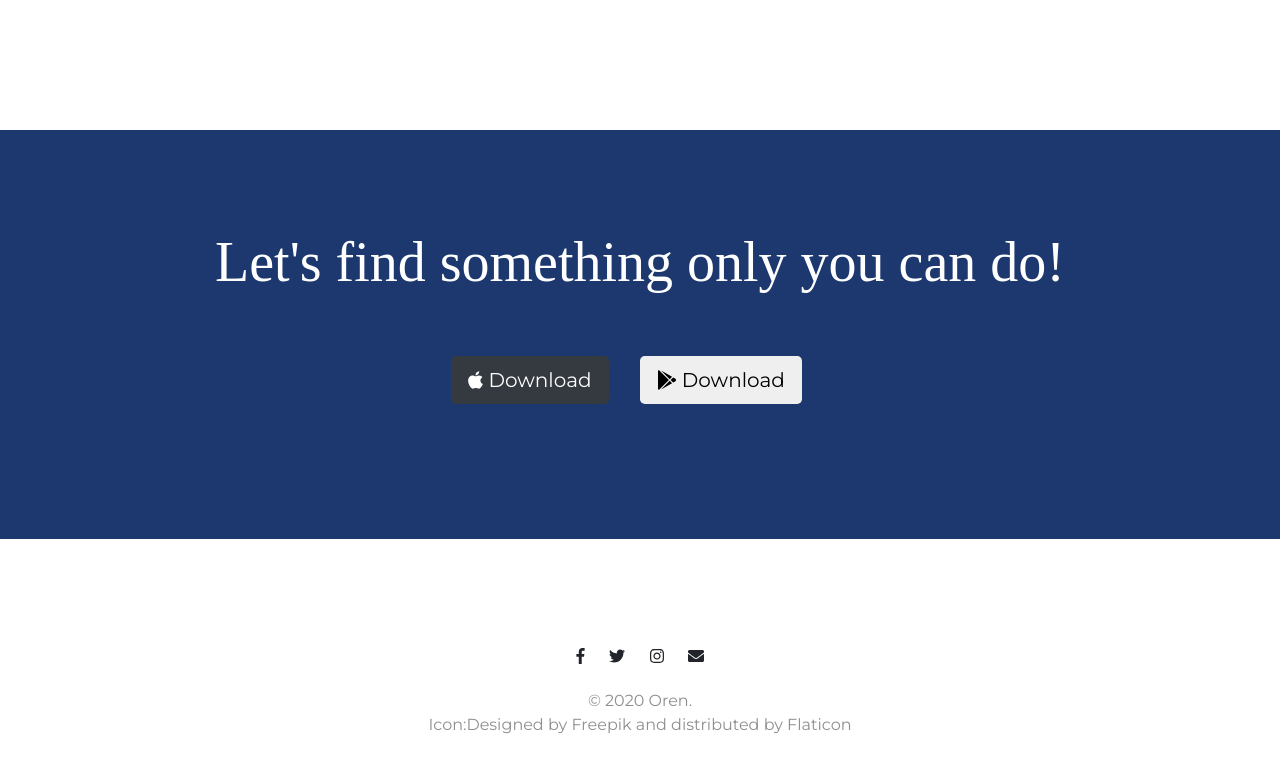
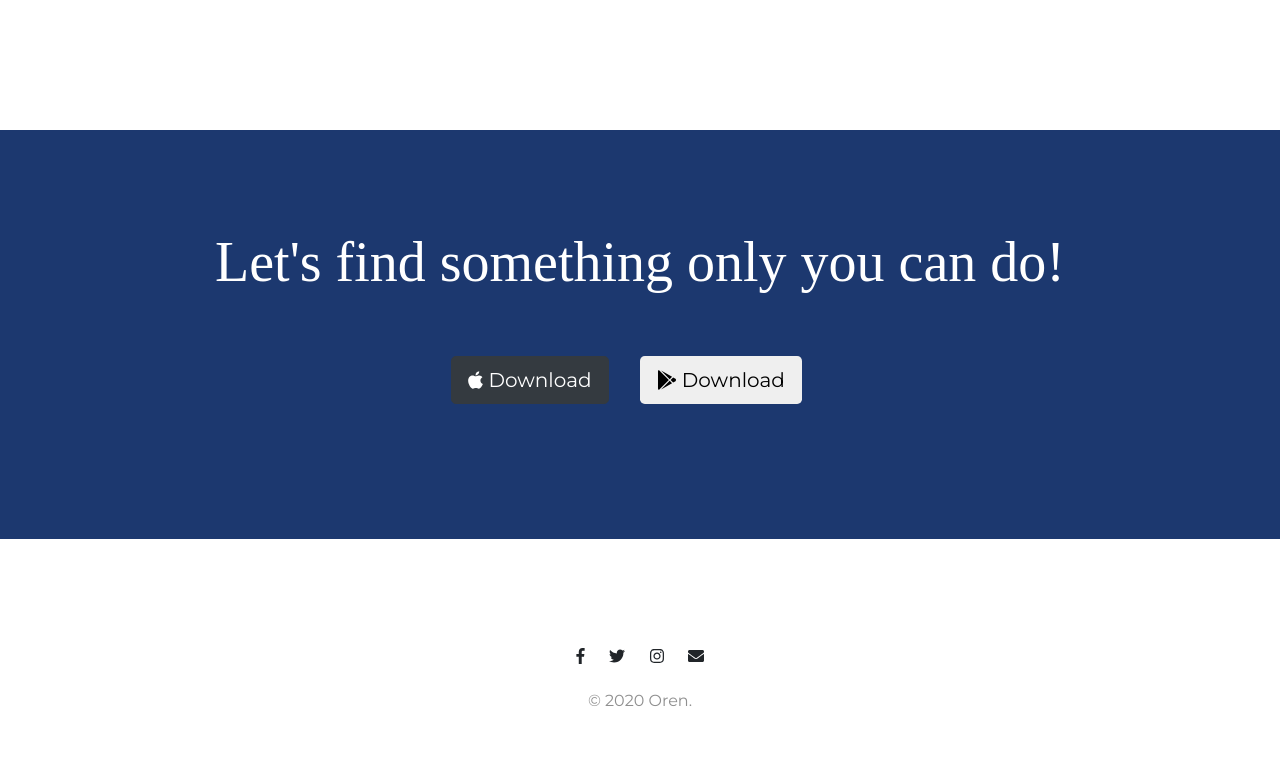
Before and after one commit to Orange777th/Practice-Bootstrap-20200629, a plain HTML site: page index.html in a window 1280 px wide. Shown: the part 2267-3040 px from the top of the page. Drawn offline with nearby package versions, Linux system fonts and the light colour scheme.

Commit message:
クレジット表記を訂正しました。

```diff
--- a/index.html
+++ b/index.html
@@ -257,7 +257,7 @@
       <i class="social-icon fab fa-twitter"></i>
       <i class="social-icon fab fa-instagram"></i>
       <i class="social-icon fas fa-envelope"></i>
-      <p class="copyright">© 2020 Oren.<br>Icon:Designed by Freepik and distributed by Flaticon</p>
+      <p class="copyright">© 2020 Oren.</p>
     </div>
   </footer>
 
```
